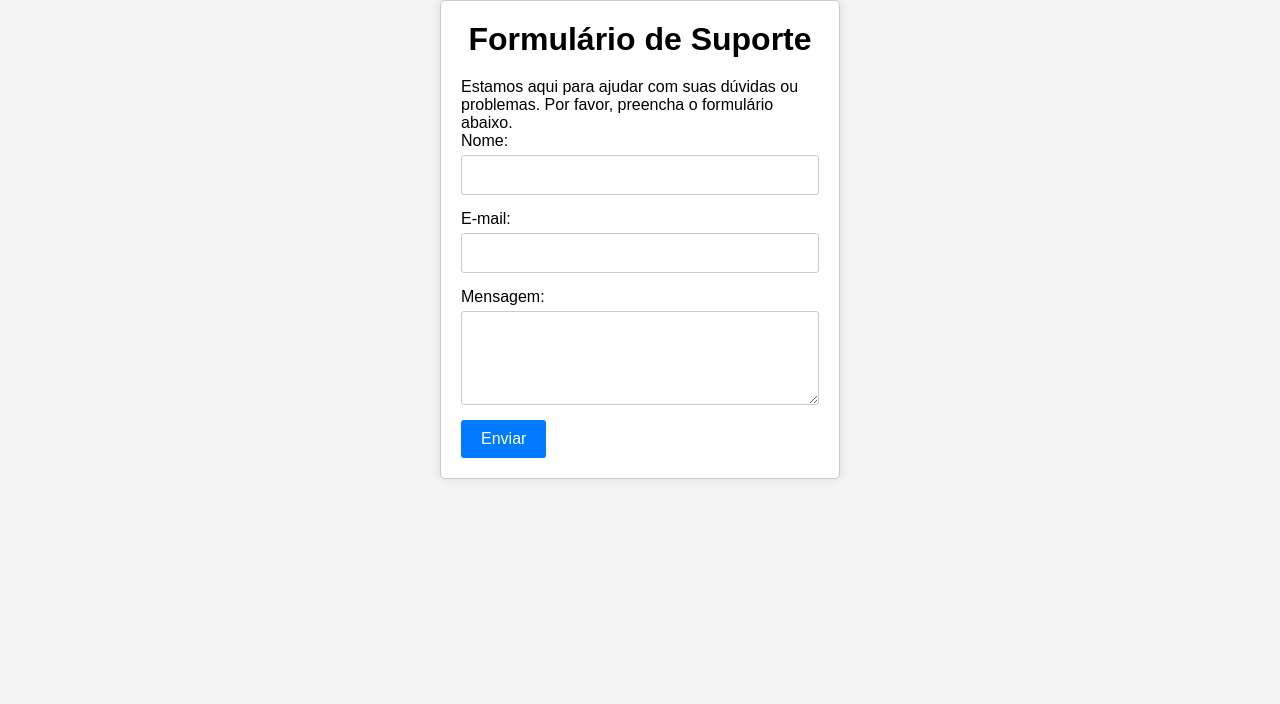
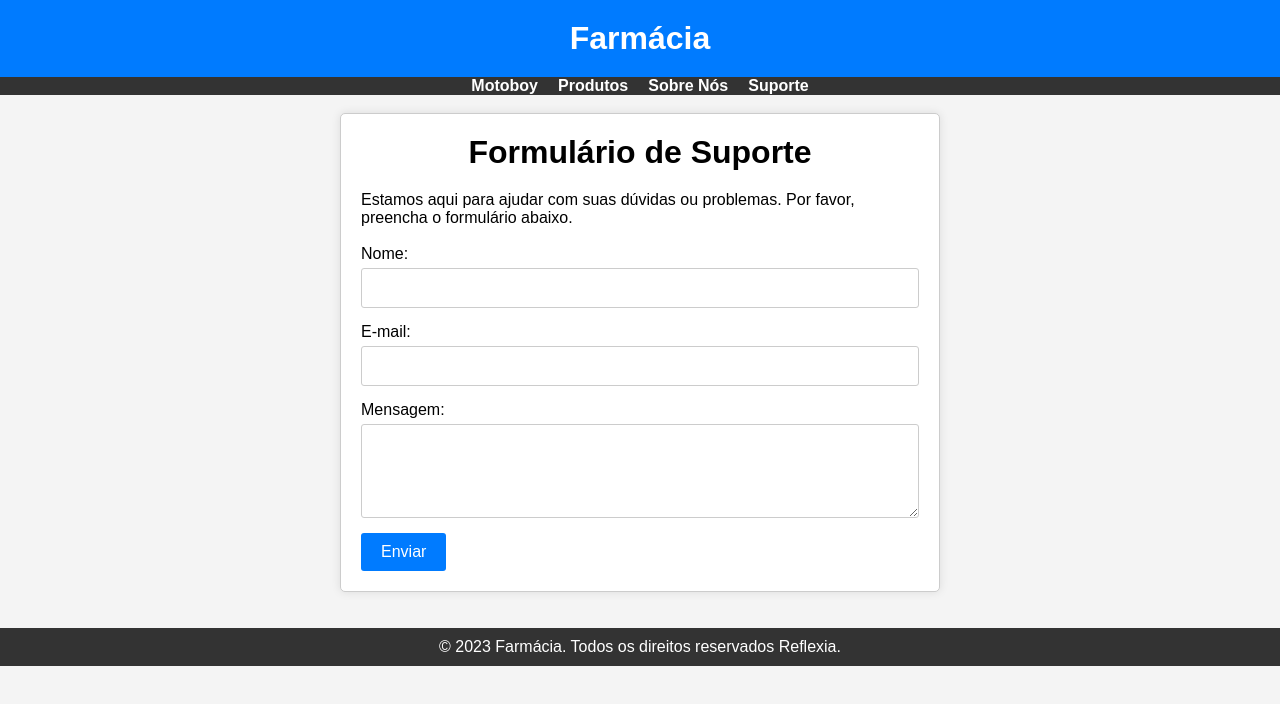
Before and after one commit to CainaAlves480/Pharma, a plain HTML site: page Pharma+_codes/suporte.html in a window 1280 px wide. Drawn offline with Linux system fonts and the light colour scheme.

Commit message:
Atualizaçõ9es

```diff
--- a/Pharma+_codes/cadastro_motoboy.css
+++ b/Pharma+_codes/cadastro_motoboy.css
@@ -9,6 +9,67 @@ body {
     font-family: Arial, sans-serif;
     background-color: #f4f4f4;
 }
+
+header {
+    background-color: #007bff;
+    color: white;
+    text-align: center;
+    padding: 20px 0;
+}
+
+header h1 {
+    margin: 0;
+}
+
+nav {
+    background-color: #333;
+    color: white;
+}
+
+nav ul {
+    list-style-type: none;
+    padding: 0;
+    margin: 0;
+    display: flex;
+    justify-content: center;
+}
+
+nav li {
+    margin: 0 10px;
+}
+
+nav a {
+    text-decoration: none;
+    color: white;
+    font-weight: bold;
+}
+
+footer {
+    text-align: center;
+    padding: 10px;
+    background-color: #333;
+    color: white;
+}
+
+/* Estilos do menu dropdown */
+.dropdown {
+    position: relative;
+    display: inline-block;
+}
+
+.dropdown-content {
+    display: none;
+    position: absolute;
+    background-color: rgb(9, 198, 255);
+    min-width: 160px;
+    box-shadow: 0px 8px 16px 0px rgba(0,0,0,0.2);
+    z-index: 1;
+}
+
+.dropdown:hover .dropdown-content {
+    display: block;
+}
+
 
 .container {
     max-width: 400px;
--- a/Pharma+_codes/suporte.css
+++ b/Pharma+_codes/suporte.css
@@ -18,6 +18,66 @@ body {
     border: 1px solid #ccc;
     border-radius: 5px;
     box-shadow: 0 0 10px rgba(0, 0, 0, 0.1);
+}
+
+header {
+    background-color: #007bff;
+    color: white;
+    text-align: center;
+    padding: 20px 0;
+}
+
+header h1 {
+    margin: 0;
+}
+
+nav {
+    background-color: #333;
+    color: white;
+}
+
+nav ul {
+    list-style-type: none;
+    padding: 0;
+    margin: 0;
+    display: flex;
+    justify-content: center;
+}
+
+nav li {
+    margin: 0 10px;
+}
+
+nav a {
+    text-decoration: none;
+    color: white;
+    font-weight: bold;
+}
+
+footer {
+    text-align: center;
+    padding: 10px;
+    background-color: #333;
+    color: white;
+}
+
+/* Estilos do menu dropdown */
+.dropdown {
+    position: relative;
+    display: inline-block;
+}
+
+.dropdown-content {
+    display: none;
+    position: absolute;
+    background-color: rgb(9, 198, 255);
+    min-width: 160px;
+    box-shadow: 0px 8px 16px 0px rgba(0,0,0,0.2);
+    z-index: 1;
+}
+
+.dropdown:hover .dropdown-content {
+    display: block;
 }
 
 h1 {
@@ -55,3 +115,45 @@ button {
 button:hover {
     background-color: #0056b3;
 }
+
+/* Adicione esta regra no início para definir o tamanho base da fonte */
+html {
+    font-size: 16px;
+}
+
+/* ... o resto do seu CSS ... */
+
+/* Estilos para telas menores, como smartphones */
+@media (max-width: 600px) {
+    .container {
+        max-width: 100%;
+        margin: 0;
+    }
+
+    header {
+        padding: 10px 0;
+    }
+
+    nav ul {
+        flex-direction: column;
+    }
+
+    nav li {
+        margin: 10px 0;
+    }
+}
+
+/* Estilos para tablets e telas maiores */
+@media (min-width: 601px) {
+    .container {
+        max-width: 600px;
+        margin: 0 auto;
+    }
+}
+
+/* Ajuste o tamanho da fonte para telas menores, se necessário */
+@media (max-width: 400px) {
+    html {
+        font-size: 14px;
+    }
+}
--- a/Pharma+_codes/suporte.html
+++ b/Pharma+_codes/suporte.html
@@ -7,9 +7,26 @@
     <title>Suporte</title>
 </head>
 <body>
+    <header>
+        <h1>Farmácia</h1>
+    </header>
+    <nav>
+        <ul>
+            <li class="dropdown">
+                <a href="#">Motoboy</a>
+            <div class="dropdown-content">
+                <a href="cadastro_motoboy.html">Cadastro</a><br>
+                <a href="Bate-papo.html">Bate-Papo</a>
+            </div>
+            </div>
+            <li><a href="#">Produtos</a></li>
+            <li><a href="faq.html">Sobre Nós</a></li>
+            <li><a href="suporte.html">Suporte</a></li>
+        </ul>
+    </nav><br>
     <div class="container">
         <h1>Formulário de Suporte</h1>
-        <p>Estamos aqui para ajudar com suas dúvidas ou problemas. Por favor, preencha o formulário abaixo.</p>
+        <p>Estamos aqui para ajudar com suas dúvidas ou problemas. Por favor, preencha o formulário abaixo.</p><br>
         <form action="envio_suporte.html">
             <label for="nome">Nome:</label>
             <input type="text" id="nome" name="nome" required>
@@ -22,6 +39,9 @@
 
             <a href="envio_suporte.html"><button type="submit">Enviar</button></a>
         </form>
-    </div>
+    </div><br><br>
+    <footer>
+        <p>&copy; 2023 Farmácia. Todos os direitos reservados Reflexia.</p>
+    </footer>
 </body>
 </html>
--- a/Pharma+_codes/tela_farmacia.css
+++ b/Pharma+_codes/tela_farmacia.css
@@ -112,3 +112,40 @@ footer {
 .dropdown:hover .dropdown-content {
     display: block;
 }
+/* Para telas menores, como smartphones */
+@media (max-width: 768px) {
+    header {
+        padding: 10px 0;
+    }
+    nav ul {
+        flex-direction: column;
+    }
+    nav li {
+        margin: 10px 0;
+    }
+    main {
+        flex-direction: column;
+    }
+    .product {
+        max-width: 100%;
+    }
+}
+
+/* Para tablets e telas maiores */
+@media (min-width: 769px) {
+    header {
+        padding: 20px 0;
+    }
+    nav ul {
+        flex-direction: row;
+    }
+    nav li {
+        margin: 0 10px;
+    }
+    main {
+        flex-wrap: wrap;
+    }
+    .product {
+        max-width: 300px;
+    }
+}
--- a/Pharma+_codes/tela_motoboy.css
+++ b/Pharma+_codes/tela_motoboy.css
@@ -104,3 +104,61 @@ footer {
     background-color: #333;
     color: white;
 }
+
+/* Adicione esta regra no início para definir o tamanho base da fonte */
+html {
+    font-size: 16px;
+}
+
+/* ... o resto do seu CSS ... */
+
+/* Estilos para telas menores, como smartphones */
+@media (max-width: 768px) {
+    header {
+        padding: 10px 0;
+    }
+
+    main {
+        padding: 10px;
+    }
+
+    .dashboard {
+        flex-direction: column;
+        align-items: center;
+    }
+
+    .dashboard-item {
+        margin-bottom: 20px;
+    }
+
+    .delivery-request {
+        max-width: 100%;
+    }
+
+    .delivery-request input {
+        width: 100%;
+    }
+}
+
+/* Estilos para tablets e telas maiores */
+@media (min-width: 769px) {
+    main {
+        padding: 20px;
+    }
+
+    .dashboard {
+        flex-wrap: wrap;
+        justify-content: space-between;
+    }
+
+    .dashboard-item {
+        margin-bottom: 0;
+    }
+}
+
+/* Ajuste o tamanho da fonte para telas menores, se necessário */
+@media (max-width: 400px) {
+    html {
+        font-size: 14px;
+    }
+}
```
Also changed, not shown: Pharma+_codes/cadastro_motoboy.html (+21 -0 lines).
